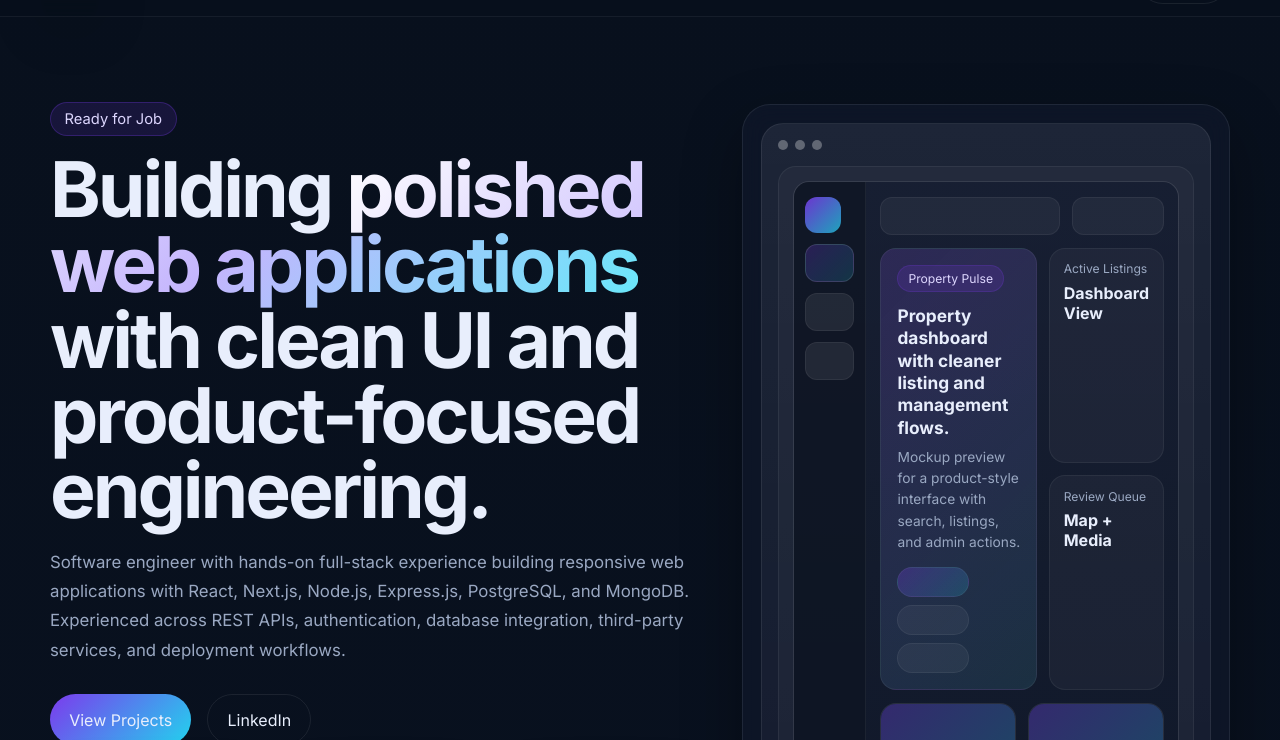
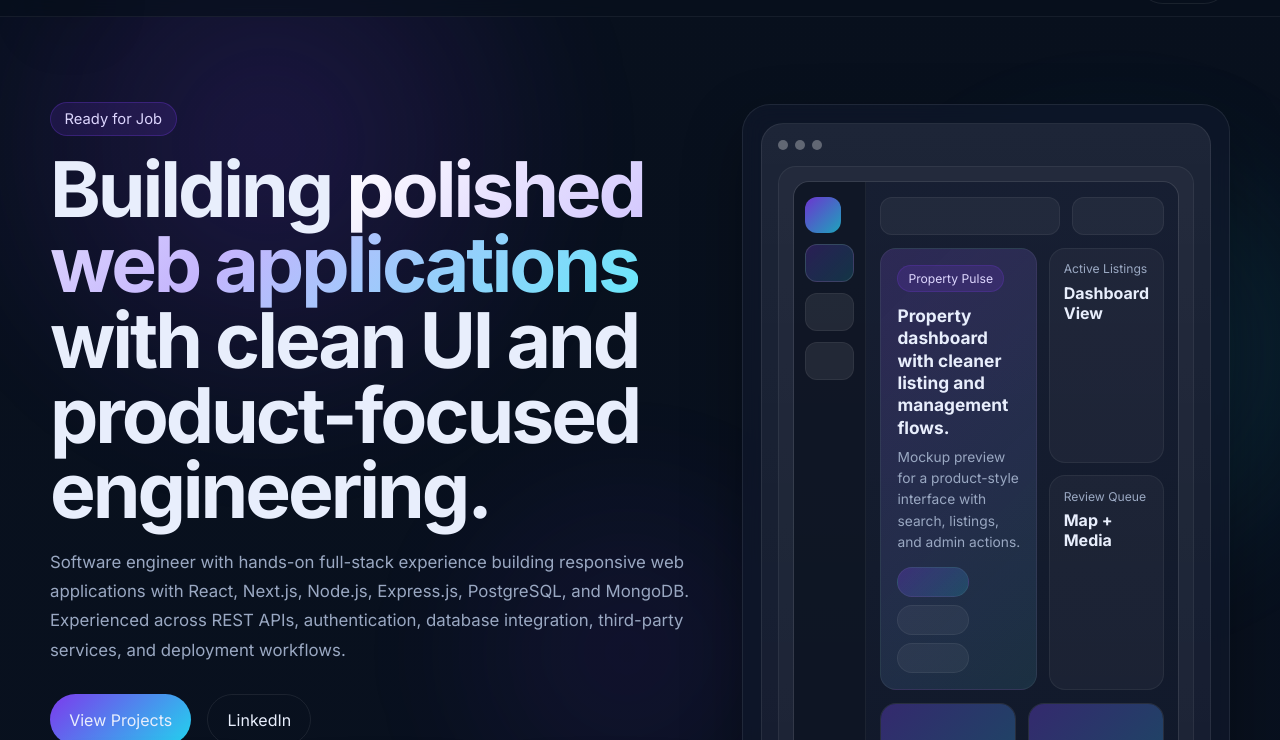
Before and after one commit to Sheldon715/Sheldon715.github.io, a plain HTML site: page index.html in a window 1280 px wide. Shown: the part 60-800 px from the top of the page. Drawn offline with Linux system fonts and the light colour scheme.

Commit message:
Add background animation with orbs and grid effect

```diff
--- a/index.html
+++ b/index.html
@@ -40,35 +40,59 @@
         overflow-x: hidden;
       }
 
-      body::before,
-
-
-
-
-      body::after {
-        width: 48vw;
-        height: 48vw;
-        right: -10vw;
-        top: 6vh;
-        background: radial-gradient(circle, rgba(34, 211, 238, 0.18) 0%, rgba(34, 211, 238, 0.08) 30%, transparent 70%);
-        filter: blur(24px);
-        animation: bgFloatTwo 16s ease-in-out infinite alternate;
+      .bg-animation {
+        position: fixed;
+        inset: 0;
+        pointer-events: none;
+        z-index: -1;
+        overflow: hidden;
       }
 
-      body::before {
-        background:
-          radial-gradient(circle at 18% 16%, rgba(124, 58, 237, 0.2), transparent 24%),
-          radial-gradient(circle at 82% 10%, rgba(34, 211, 238, 0.12), transparent 20%),
-          radial-gradient(circle at 58% 78%, rgba(124, 58, 237, 0.1), transparent 22%);
-        animation: bgFloatOne 18s ease-in-out infinite alternate;
+      .orb {
+        position: absolute;
+        border-radius: 50%;
+        filter: blur(42px);
+        opacity: 0.55;
+        will-change: transform;
       }
 
-      body::after {
+      .orb-1 {
+        width: 42rem;
+        height: 42rem;
+        top: -10rem;
+        left: -8rem;
+        background: radial-gradient(circle, rgba(124, 58, 237, 0.34) 0%, rgba(124, 58, 237, 0.16) 36%, transparent 68%);
+        animation: driftOne 18s ease-in-out infinite alternate;
+      }
+
+      .orb-2 {
+        width: 34rem;
+        height: 34rem;
+        top: 8rem;
+        right: -10rem;
+        background: radial-gradient(circle, rgba(34, 211, 238, 0.28) 0%, rgba(34, 211, 238, 0.12) 38%, transparent 70%);
+        animation: driftTwo 22s ease-in-out infinite alternate;
+      }
+
+      .orb-3 {
+        width: 28rem;
+        height: 28rem;
+        left: 34%;
+        bottom: -10rem;
+        background: radial-gradient(circle, rgba(124, 58, 237, 0.16) 0%, rgba(124, 58, 237, 0.08) 40%, transparent 72%);
+        animation: driftThree 20s ease-in-out infinite alternate;
+      }
+
+      .grid-glow {
+        position: absolute;
+        inset: -20%;
         background:
-          radial-gradient(circle at 72% 72%, rgba(34, 211, 238, 0.08), transparent 18%),
-          radial-gradient(circle at 30% 62%, rgba(124, 58, 237, 0.08), transparent 20%);
-        filter: blur(10px);
-        animation: bgFloatTwo 24s ease-in-out infinite alternate;
+          linear-gradient(rgba(255,255,255,0.025) 1px, transparent 1px),
+          linear-gradient(90deg, rgba(255,255,255,0.025) 1px, transparent 1px);
+        background-size: 72px 72px;
+        mask-image: radial-gradient(circle at center, rgba(255,255,255,0.55), transparent 78%);
+        opacity: 0.28;
+        animation: gridMove 26s linear infinite;
       }
 
       a {
@@ -747,33 +771,48 @@
         }
       }
 
-      @keyframes bgFloatOne {
+      @keyframes driftOne {
         0% {
           transform: translate3d(0, 0, 0) scale(1);
-          opacity: 0.72;
         }
         50% {
-          transform: translate3d(8vw, 3vh, 0) scale(1.08);
-          opacity: 0.95;
+          transform: translate3d(8vw, 6vh, 0) scale(1.08);
         }
         100% {
-          transform: translate3d(14vw, 8vh, 0) scale(1.14);
-          opacity: 0.78;
+          transform: translate3d(16vw, 12vh, 0) scale(1.14);
         }
       }
 
-      @keyframes bgFloatTwo {
+      @keyframes driftTwo {
         0% {
           transform: translate3d(0, 0, 0) scale(1);
-          opacity: 0.6;
         }
         50% {
-          transform: translate3d(-7vw, 6vh, 0) scale(1.1);
-          opacity: 0.86;
+          transform: translate3d(-10vw, 4vh, 0) scale(1.1);
         }
         100% {
-          transform: translate3d(-13vw, 12vh, 0) scale(1.16);
-          opacity: 0.68;
+          transform: translate3d(-16vw, 12vh, 0) scale(1.16);
+        }
+      }
+
+      @keyframes driftThree {
+        0% {
+          transform: translate3d(0, 0, 0) scale(1);
+        }
+        50% {
+          transform: translate3d(-5vw, -6vh, 0) scale(1.06);
+        }
+        100% {
+          transform: translate3d(7vw, -10vh, 0) scale(1.12);
+        }
+      }
+
+      @keyframes gridMove {
+        0% {
+          transform: translate3d(0, 0, 0);
+        }
+        100% {
+          transform: translate3d(-72px, -72px, 0);
         }
       }
 
@@ -817,6 +856,12 @@
     </style>
   </head>
   <body>
+    <div class="bg-animation" aria-hidden="true">
+      <span class="orb orb-1"></span>
+      <span class="orb orb-2"></span>
+      <span class="orb orb-3"></span>
+      <span class="grid-glow"></span>
+    </div>
     <header class="nav">
       <div class="container nav-inner">
         <a class="brand" href="#home">
```
